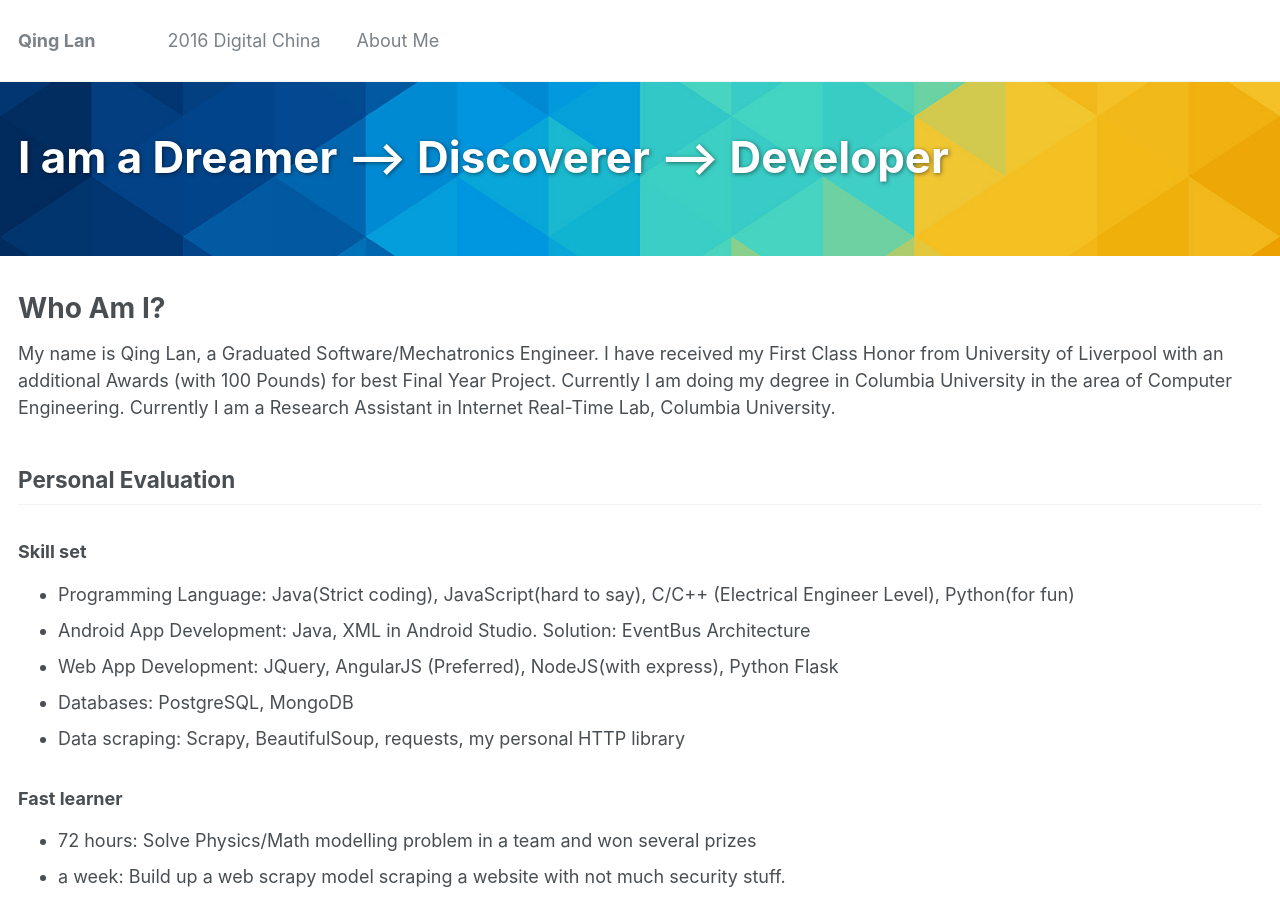
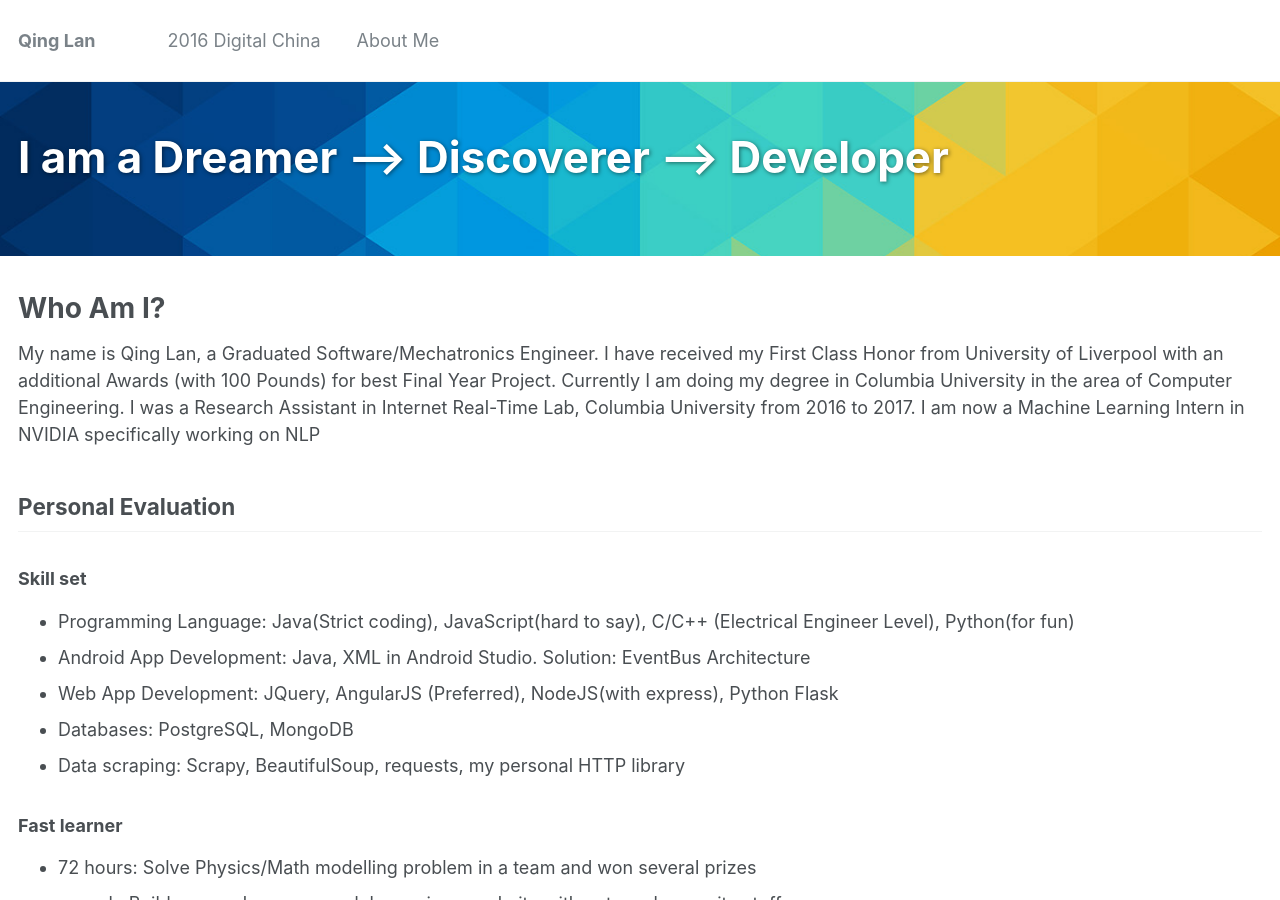
Before and after one commit to lanking520/lanking520.github.io, a Jekyll site: the page built from _pages/me.md, in a window 1280 px wide and 900 px high. Built offline with Jekyll 4.4.1, drawn with Linux system fonts in a browser that asks for light colours.

Commit message:
Update me.md

```diff
--- a/_pages/me.md
+++ b/_pages/me.md
@@ -9,7 +9,7 @@ header:
 
 # Who Am I?
 
-My name is Qing Lan, a Graduated Software/Mechatronics Engineer. I have received my First Class Honor from University of Liverpool with an additional Awards (with 100 Pounds) for best Final Year Project. Currently I am doing my degree in Columbia University in the area of Computer Engineering. Currently I am a Research Assistant in Internet Real-Time Lab, Columbia University.
+My name is Qing Lan, a Graduated Software/Mechatronics Engineer. I have received my First Class Honor from University of Liverpool with an additional Awards (with 100 Pounds) for best Final Year Project. Currently I am doing my degree in Columbia University in the area of Computer Engineering. I was a Research Assistant in Internet Real-Time Lab, Columbia University from 2016 to 2017. I am now a Machine Learning Intern in NVIDIA specifically working on NLP
 
 ## Personal Evaluation
 
```
